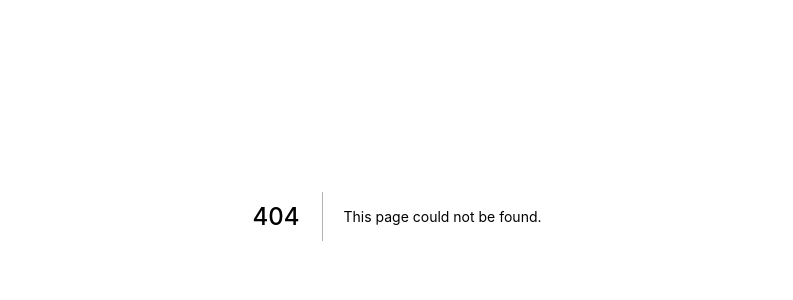
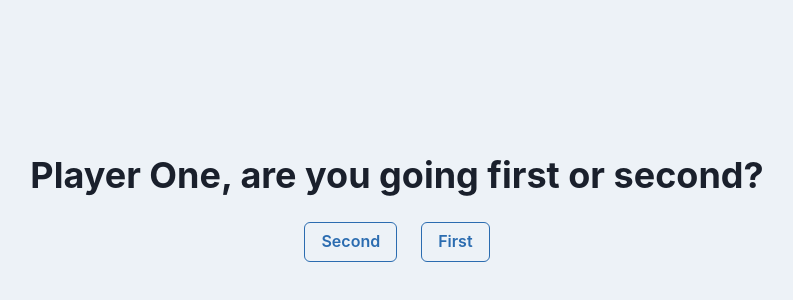
Before and after one commit to zthh626/lobby-connect-four, a Next.js app: page /components/Overlays/SelectionOverlay in a window 1280 px wide. Before the commit this address had no page. Shown: the part 184-484 px from the top of the page, without its empty margins (243-1036 px from the left). Built offline with nearby package versions, Linux system fonts and the light colour scheme.

Commit message:
Add overlay for selecting who goes first and colors

```diff
--- /dev/null
+++ b/pages/components/Overlays/SelectionOverlay.tsx
@@ -0,0 +1,97 @@
+import {
+  Flex,
+  Center,
+  VStack,
+  Heading,
+  HStack,
+  ButtonGroup,
+  Button,
+  Box,
+} from "@chakra-ui/react";
+import React, { useState } from "react";
+
+interface SelectionOverlayProps {
+  closeOverlay: () => void;
+  togglePlayer: () => void;
+  setPlayerOneColorYellow: () => void;
+}
+
+function SelectionOverlay({
+  closeOverlay,
+  togglePlayer,
+  setPlayerOneColorYellow,
+}: SelectionOverlayProps) {
+  const [turnSelected, setTurnSelected] = useState(false);
+
+  return (
+    <Flex
+      position="absolute"
+      h="100vh"
+      w="100vw"
+      bg="gray.100"
+      justifyContent="center"
+      alignItems="center"
+    >
+      <Center>
+        <VStack>
+          <Heading>
+            {!turnSelected ? (
+              <>Player One, are you going first or second?</>
+            ) : (
+              <>Player Two, what color would you like?</>
+            )}
+          </Heading>
+          <HStack>
+            {!turnSelected ? (
+              <ButtonGroup p="1em" variant="outline" spacing="6">
+                <Button
+                  colorScheme="blue"
+                  onClick={() => {
+                    togglePlayer();
+                    setTurnSelected(true);
+                  }}
+                >
+                  Second
+                </Button>
+                <Button
+                  colorScheme="blue"
+                  onClick={() => {
+                    setTurnSelected(true);
+                  }}
+                >
+                  First
+                </Button>
+              </ButtonGroup>
+            ) : (
+              <HStack pt="1em" spacing="2em">
+                <Box
+                  _hover={{ border: "1px", cursor: "pointer" }}
+                  onClick={() => {
+                    closeOverlay();
+                  }}
+                  bg={"yellow.300"}
+                  borderRadius="100px"
+                  h="5em"
+                  w="5em"
+                />
+                <Box
+                  _hover={{ border: "1px", cursor: "pointer" }}
+                  onClick={() => {
+                    setPlayerOneColorYellow();
+                    closeOverlay();
+                  }}
+                  bg={"red"}
+                  borderRadius="100px"
+                  h="5em"
+                  w="5em"
+                />
+              </HStack>
+            )}
+          </HStack>
+        </VStack>
+      </Center>
+    </Flex>
+  );
+}
+
+export default SelectionOverlay;
```
Also changed, not shown: pages/components/board/Board.tsx (+30 -4 lines), pages/components/board/components/GridItem.tsx (+11 -4 lines).
